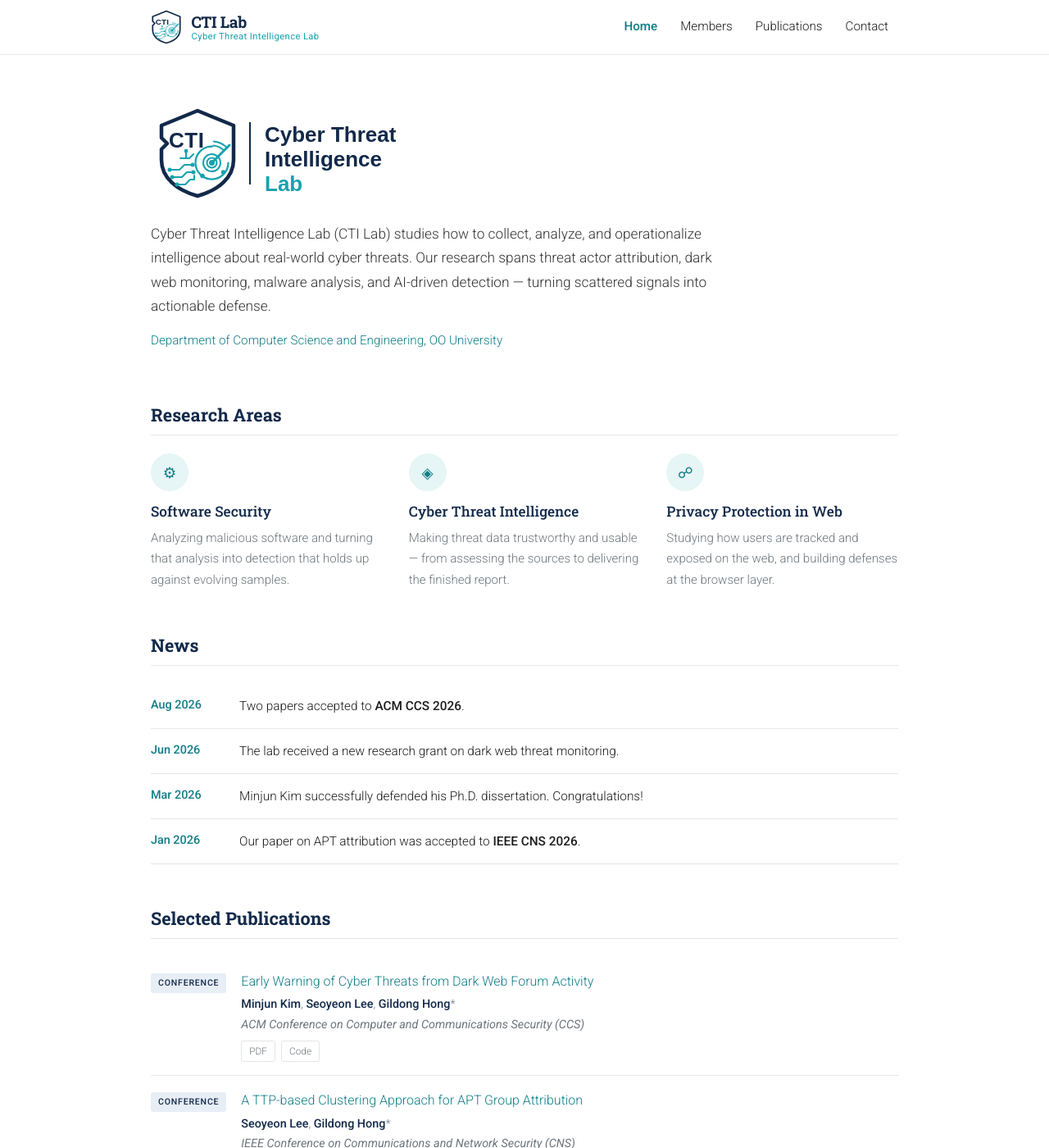
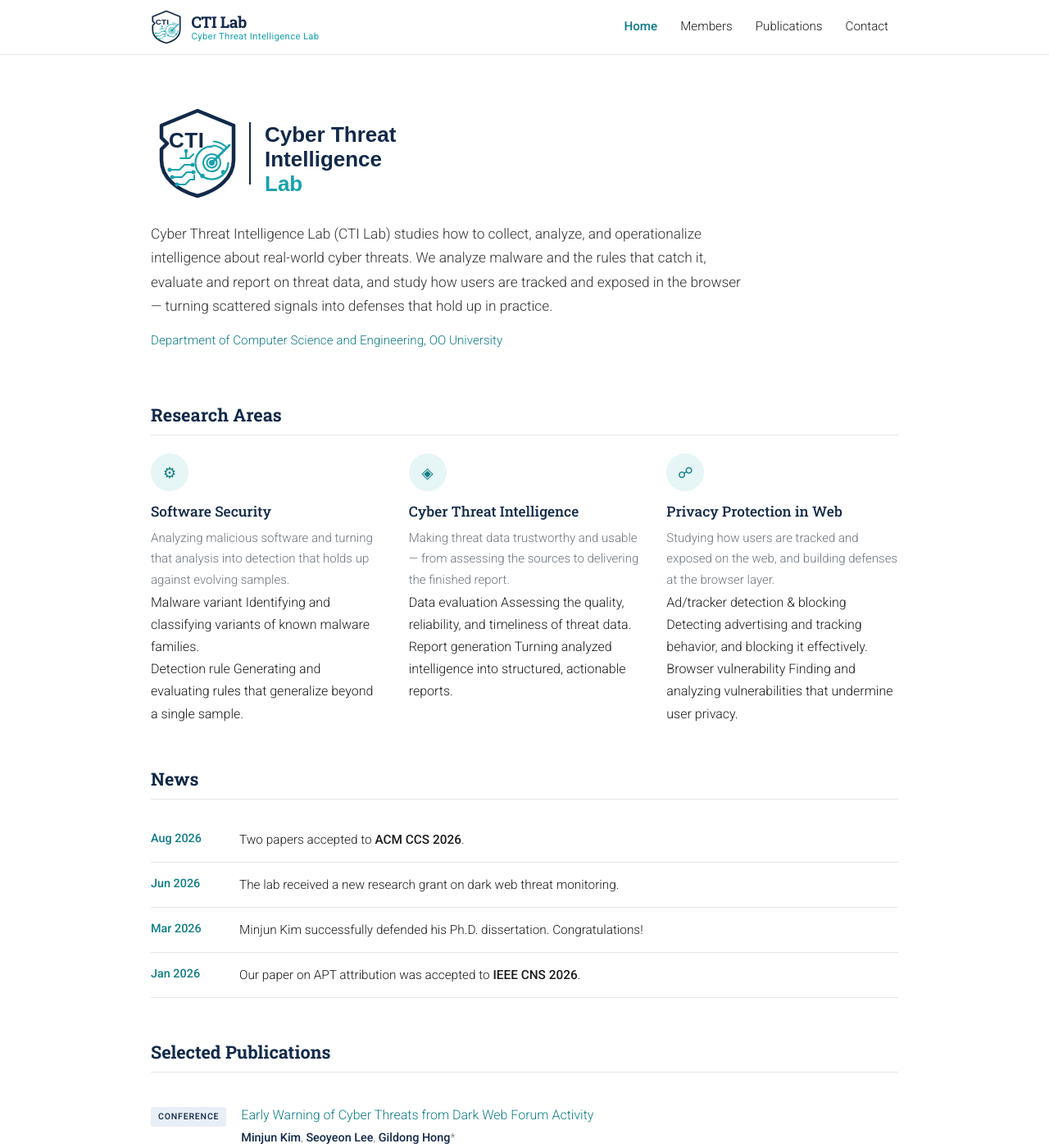
Before and after one commit to BJJINE/BJJINE.github.io, a Jekyll site: the page built from _pages/about.md, in a window 1280 px wide and 1400 px high. Shown: the whole window at 82% size. Built offline with Jekyll 4.4.1, drawn with Linux system fonts in a browser that asks for light colours.

Commit message:
Update about.md

```diff
--- a/_pages/about.md
+++ b/_pages/about.md
@@ -11,8 +11,9 @@ description: "Cyber Threat Intelligence Lab (CTI Lab) — research on threat int
     <img class="hero-logo" src="{{ site.logo | relative_url }}" alt="{{ site.subtitle }}">
     <p class="lede">
       {{ site.description }}
-      Our research spans threat actor attribution, dark web monitoring, malware analysis,
-      and AI-driven detection — turning scattered signals into actionable defense.
+      We analyze malware and the rules that catch it, evaluate and report on threat data,
+      and study how users are tracked and exposed in the browser — turning scattered
+      signals into defenses that hold up in practice.
     </p>
     <p class="affil">
       <a href="{{ site.institution_url }}">{{ site.institution }}</a>
@@ -26,6 +27,16 @@ description: "Cyber Threat Intelligence Lab (CTI Lab) — research on threat int
         <div class="ico">{{ area.icon }}</div>
         <h3>{{ area.title }}</h3>
         <p>{{ area.text }}</p>
+        {% if area.topics %}
+          <ul class="area-topics">
+            {% for t in area.topics %}
+              <li>
+                <span class="topic-name">{{ t.name }}</span>
+                {% if t.text %}<span class="topic-text">{{ t.text }}</span>{% endif %}
+              </li>
+            {% endfor %}
+          </ul>
+        {% endif %}
       </div>
     {% endfor %}
   </div>
```
